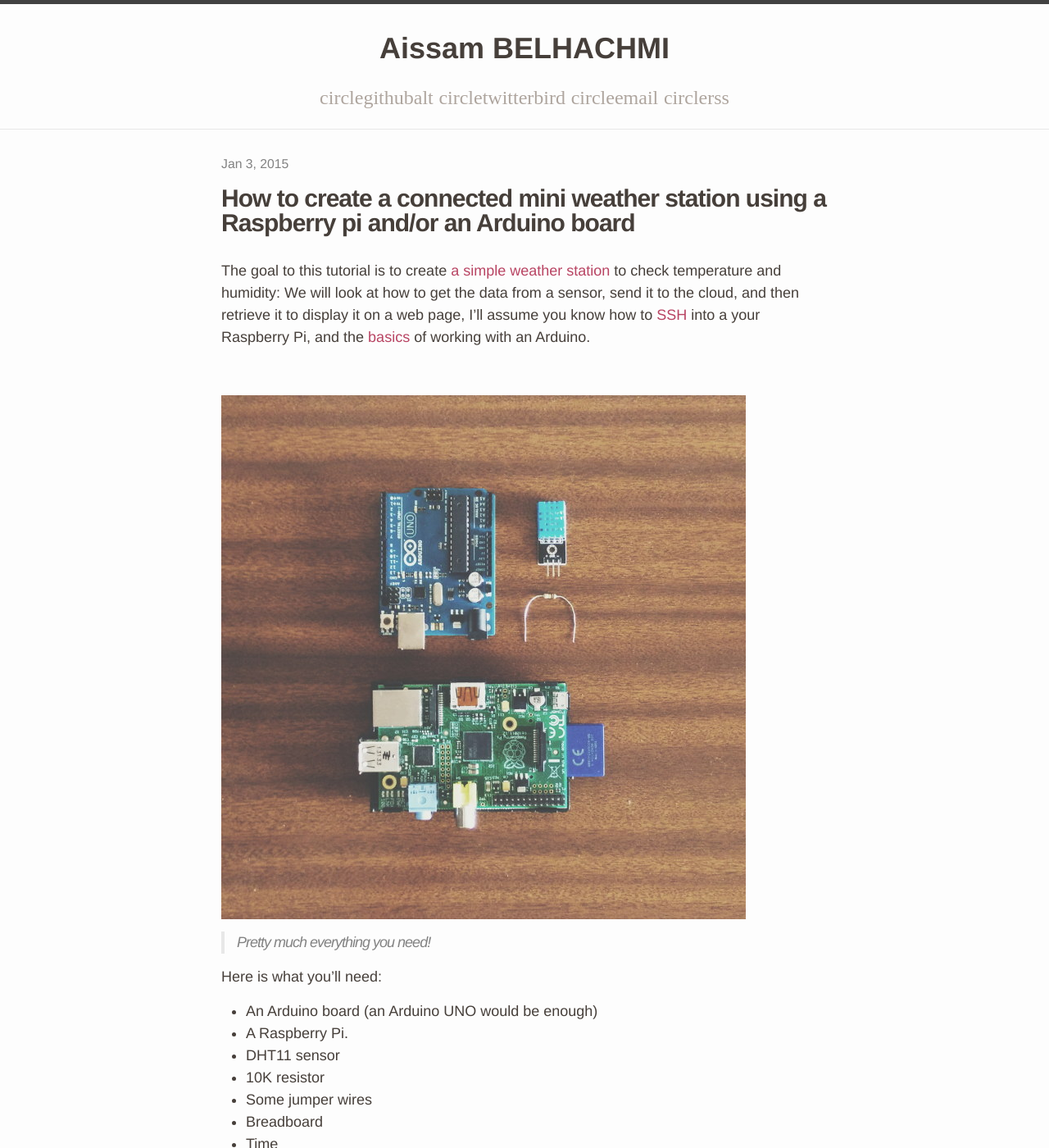
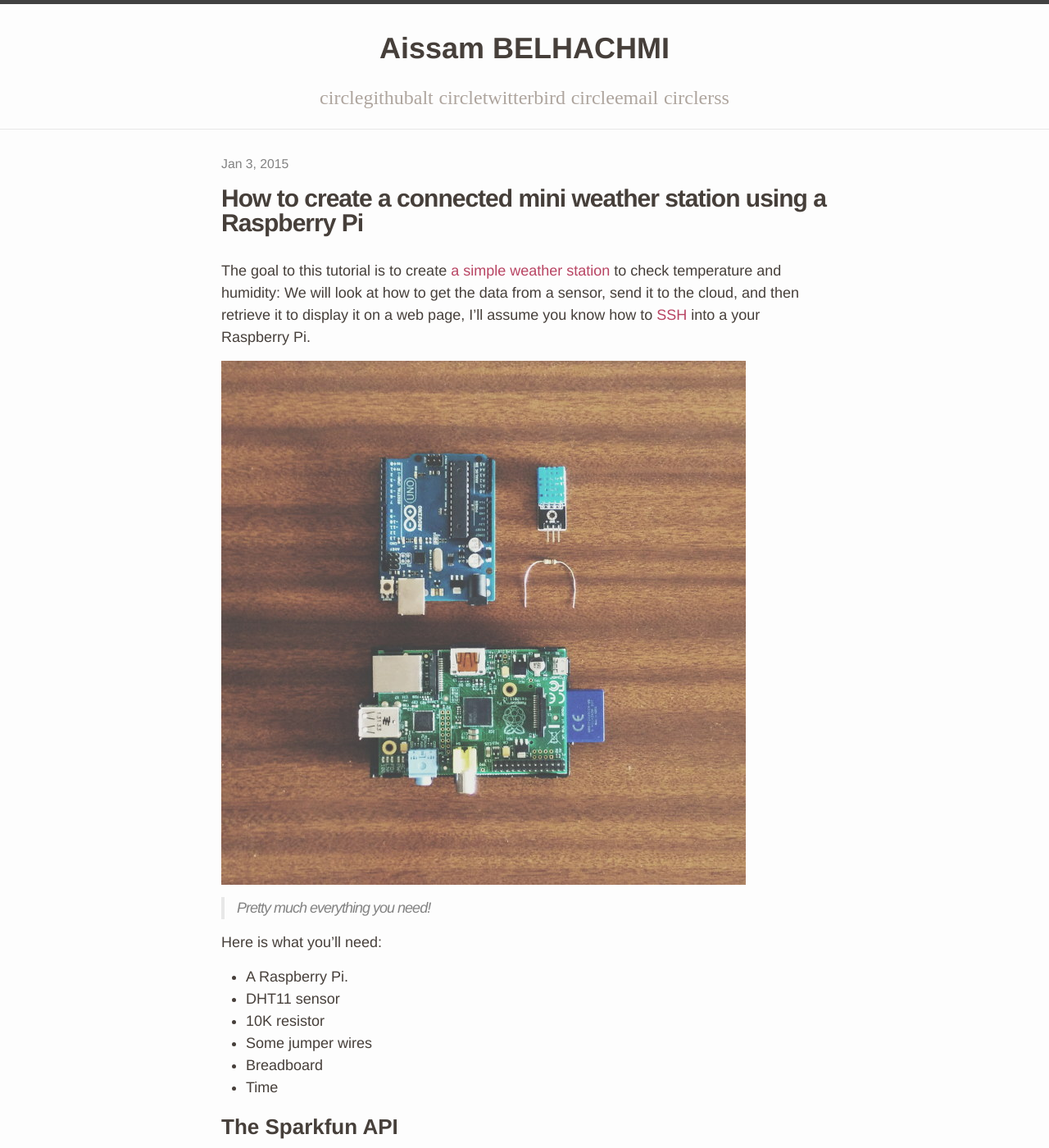
Before and after one commit to Edmeral/Edmeral.github.io, a Jekyll site: the page built from _posts/2015-01-03-raspberry-pi-arduino-weather-station.md, in a window 1280 px wide and 1400 px high. Shown: the whole window at 82% size. Built offline with Jekyll 4.4.1, drawn with Linux system fonts in a browser that asks for light colours; nearby versions of some CDN libraries; some web fonts are replaced; Markdown is read by kramdown in place of the engine named in the settings; comment, search, counter and statistics services are not loaded.

```diff
--- a/_posts/2015-01-03-raspberry-pi-arduino-weather-station.md
+++ b/_posts/2015-01-03-raspberry-pi-arduino-weather-station.md
@@ -1,10 +1,9 @@
 ---
 layout: post
-title: "How to create a connected mini weather station using a Raspberry pi and/or an Arduino board"
+title: "How to create a connected mini weather station using a Raspberry Pi"
 ---
 
-The goal to this tutorial is to create [a simple weather station](http://weather.aissam.me) to check temperature and humidity: We will look at how to get the data from a sensor, send it to the cloud, and then retrieve it to display it on a web page, I'll assume you know how to [SSH](FIXME) into a your Raspberry Pi, and the [basics](FIXME!) of working with an Arduino.
-
+The goal to this tutorial is to create [a simple weather station](http://weather.aissam.me) to check temperature and humidity: We will look at how to get the data from a sensor, send it to the cloud, and then retrieve it to display it on a web page, I'll assume you know how to [SSH](FIXME) into a your Raspberry Pi.
 <br>
 
 ![Arduino + Raspberry Pi](/images/arduinopluspi.jpg)
@@ -15,7 +14,6 @@
 
 Here is what you'll need:
 
-* An Arduino board (an Arduino UNO would be enough)
 * A Raspberry Pi.
 * DHT11 sensor
 * 10K resistor
```
Also changed, not shown: other parts of _posts/2015-01-03-raspberry-pi-arduino-weather-station.md (+1 -0 lines).
